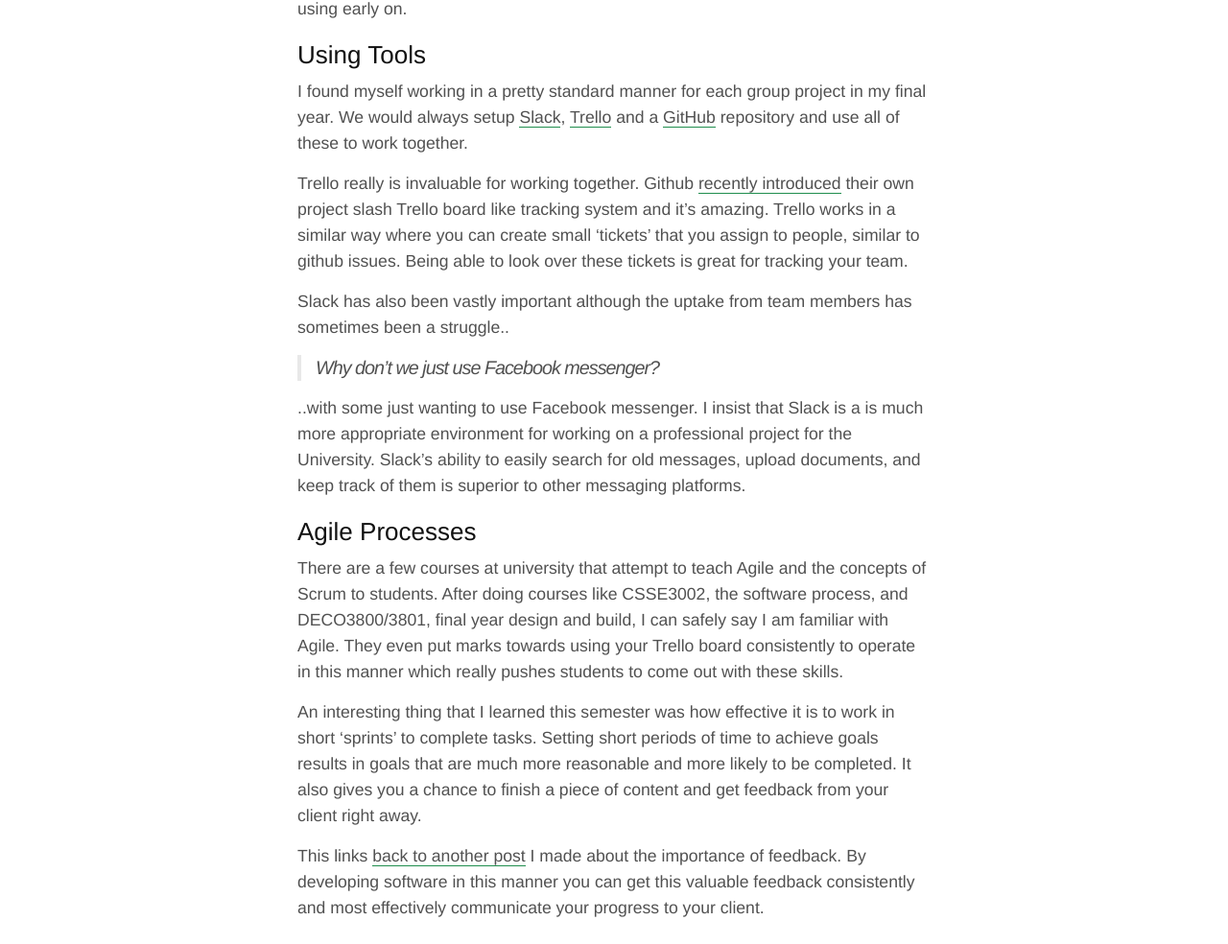
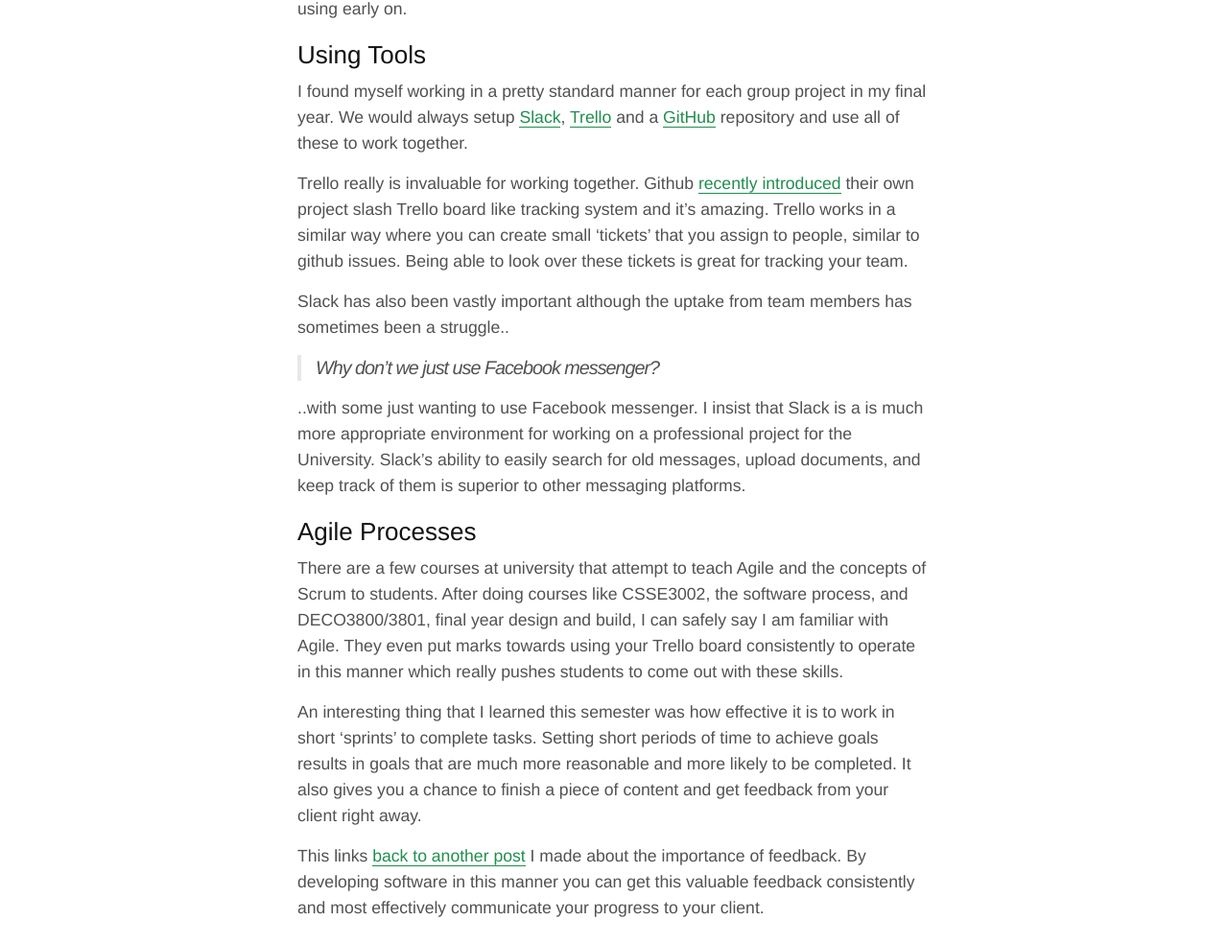
Before and after one commit to dayvidwhy/dayvidwhy.github.io, a Jekyll site: the page built from _posts/2016-11-2-Software-Process.markdown, in a window 1280 px wide. Shown: the part 827-1811 px from the top of the page at 96% size. Built offline with Jekyll 4.4.1, drawn with Linux system fonts in a browser that asks for light colours.

Commit message:
links should be coloured

```diff
--- a/_sass/_layout.scss
+++ b/_sass/_layout.scss
@@ -257,10 +257,11 @@
     }
 
     a {
-        color: inherit;
+        color: $dark-green;
         border-bottom: 1.5px solid $dark-green;
 
         &:hover {
+            color: $dark-green;
             text-decoration: none;
             border-bottom: 1.5px solid $light-blue;
         }
```
